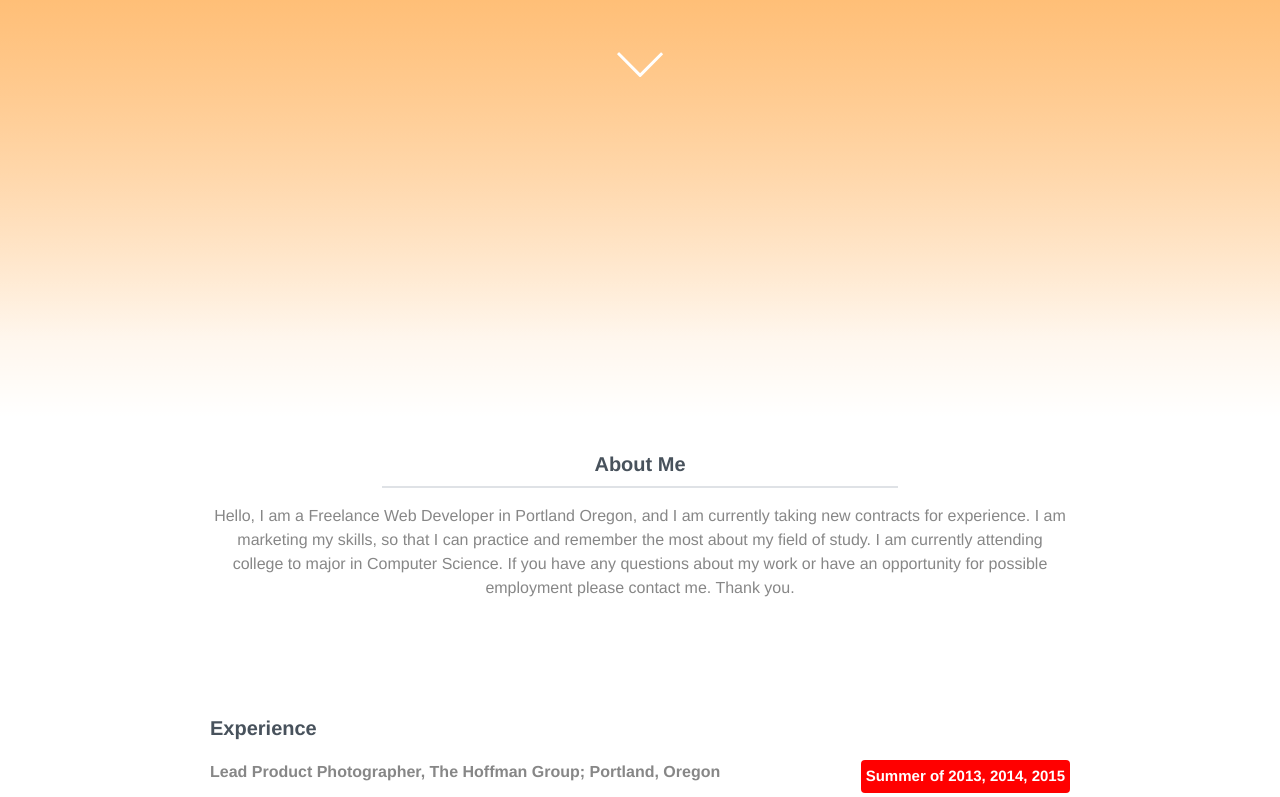
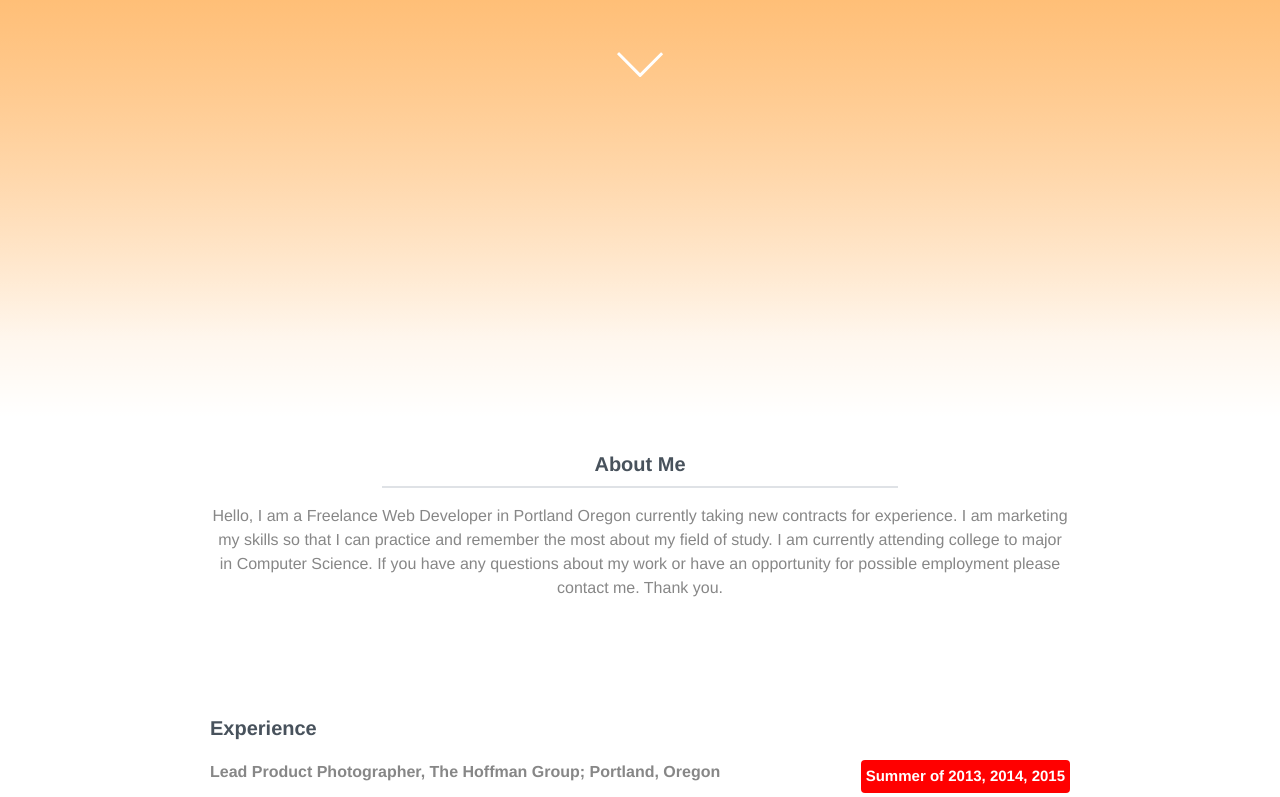
Before and after one commit to swtxea/spencer.github.io, a plain HTML site: page index.html in a window 1280 px wide. Shown: the part 383-1180 px from the top of the page. Drawn offline with Linux system fonts and the light colour scheme; a web font is replaced by a local one.

Commit message:
Summary changes

```diff
--- a/index.html
+++ b/index.html
@@ -22,7 +22,7 @@
     </header>
     <section class="primary-content">
       <h3 class="center b-border">About Me</h3>
-      <p>Hello, I am a Freelance Web Developer in Portland Oregon, and I am currently taking new contracts for experience.  I am marketing my skills, so that I can practice and remember the most about my field of study.  I am currently attending college to major in Computer Science.  If you have any questions about my work or have an opportunity for possible employment please contact me.  Thank you.</p>
+      <p>Hello, I am a Freelance Web Developer in Portland Oregon currently taking new contracts for experience.  I am marketing my skills so that I can practice and remember the most about my field of study.  I am currently attending college to major in Computer Science.  If you have any questions about my work or have an opportunity for possible employment please contact me.  Thank you.</p>
     </section>
     <!--Resume Section-->
     <section class="secondary-content resume">
```
Also changed, not shown: blog/index.html (+1 -1 lines).
